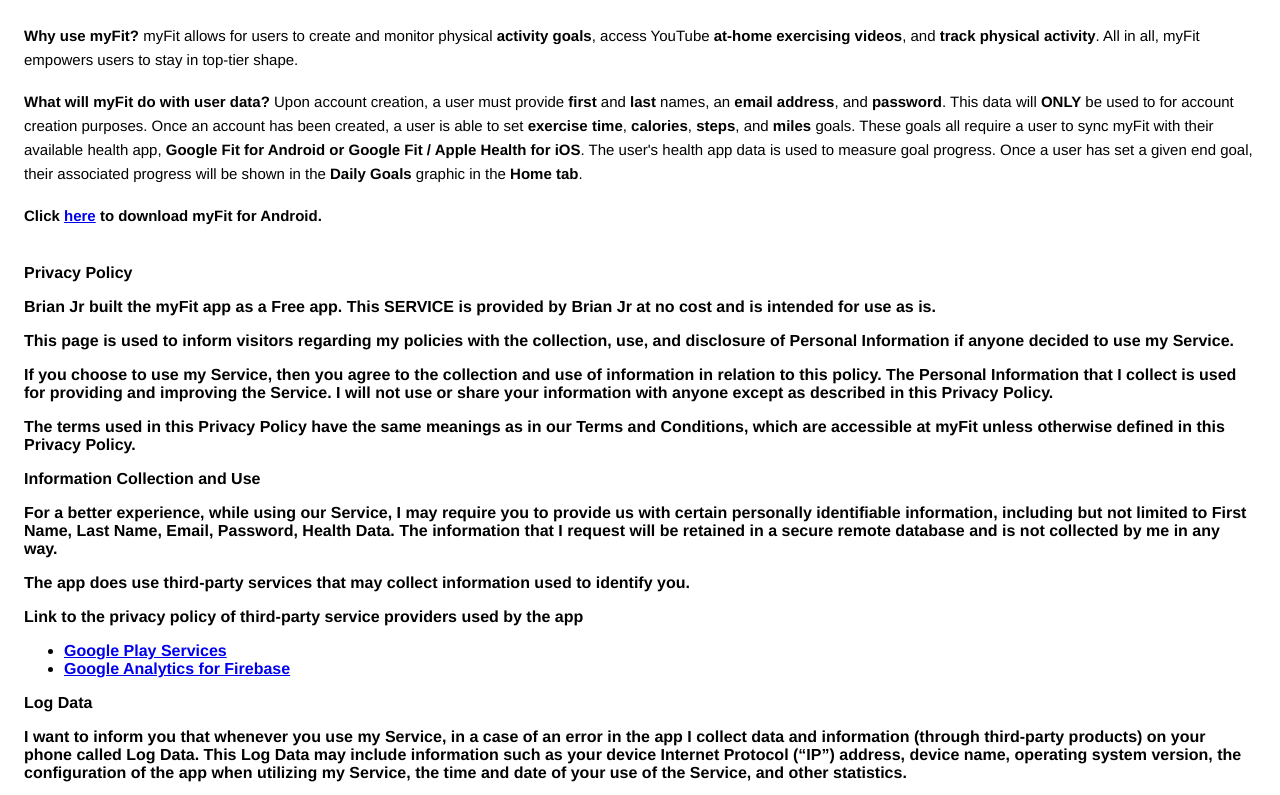
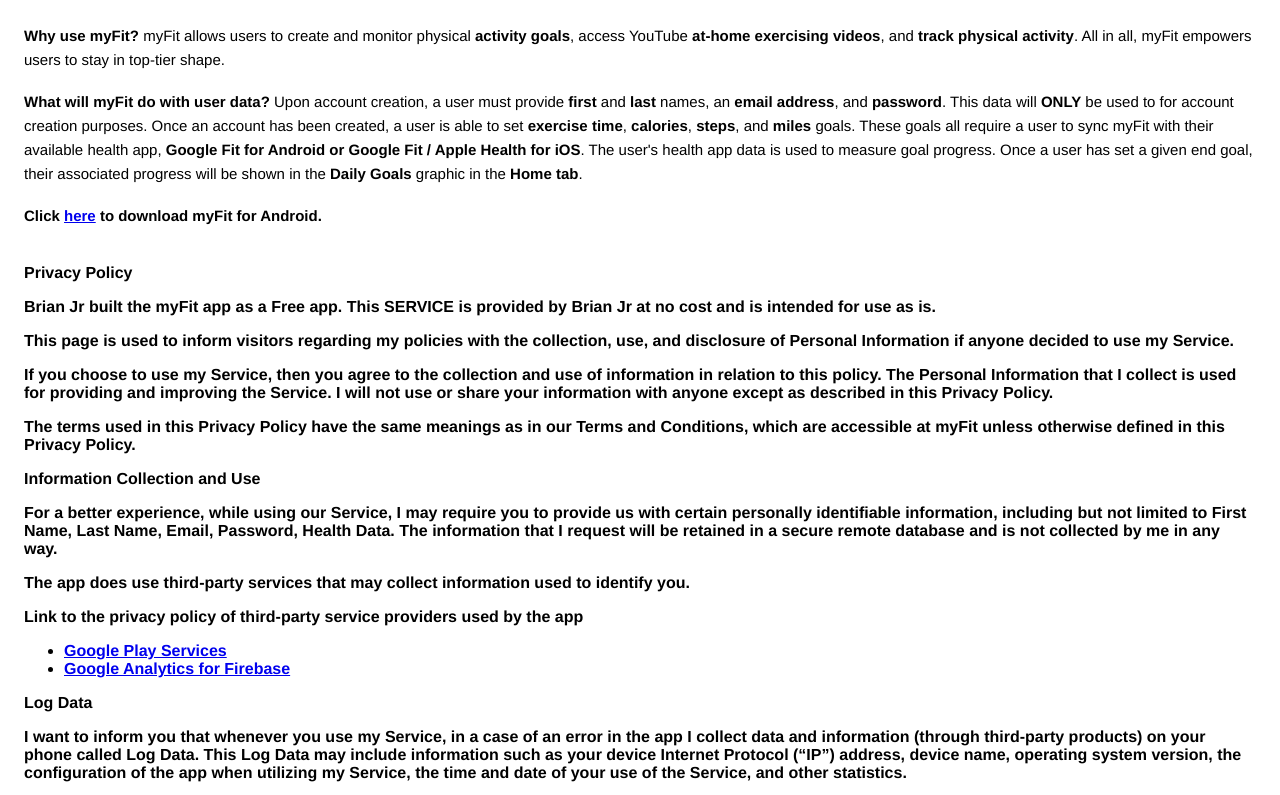
Before and after one commit to myFit-app/myFit-app.github.io, a plain HTML site: page index.html in a window 1280 px wide. Shown: the top 795 px of the page. Drawn offline with Linux system fonts and the light colour scheme.

Commit message:
updates web text

```diff
--- a/index.html
+++ b/index.html
@@ -11,7 +11,7 @@
       <div>
         <div style="line-height: 1.5;"><span style="font-size: 15px;"><span data-custom-class="body_text">
                 <strong>Why use myFit?</strong>
-                myFit allows for users to create and monitor physical <strong>activity goals</strong>, access YouTube <strong>at-home exercising videos</strong>, and <strong>track physical activity</strong>. All in all, myFit empowers users to stay in top-tier shape.
+                myFit allows users to create and monitor physical <strong>activity goals</strong>, access YouTube <strong>at-home exercising videos</strong>, and <strong>track physical activity</strong>. All in all, myFit empowers users to stay in top-tier shape.
         </div>
     </div>
     <div><br></div>
```
